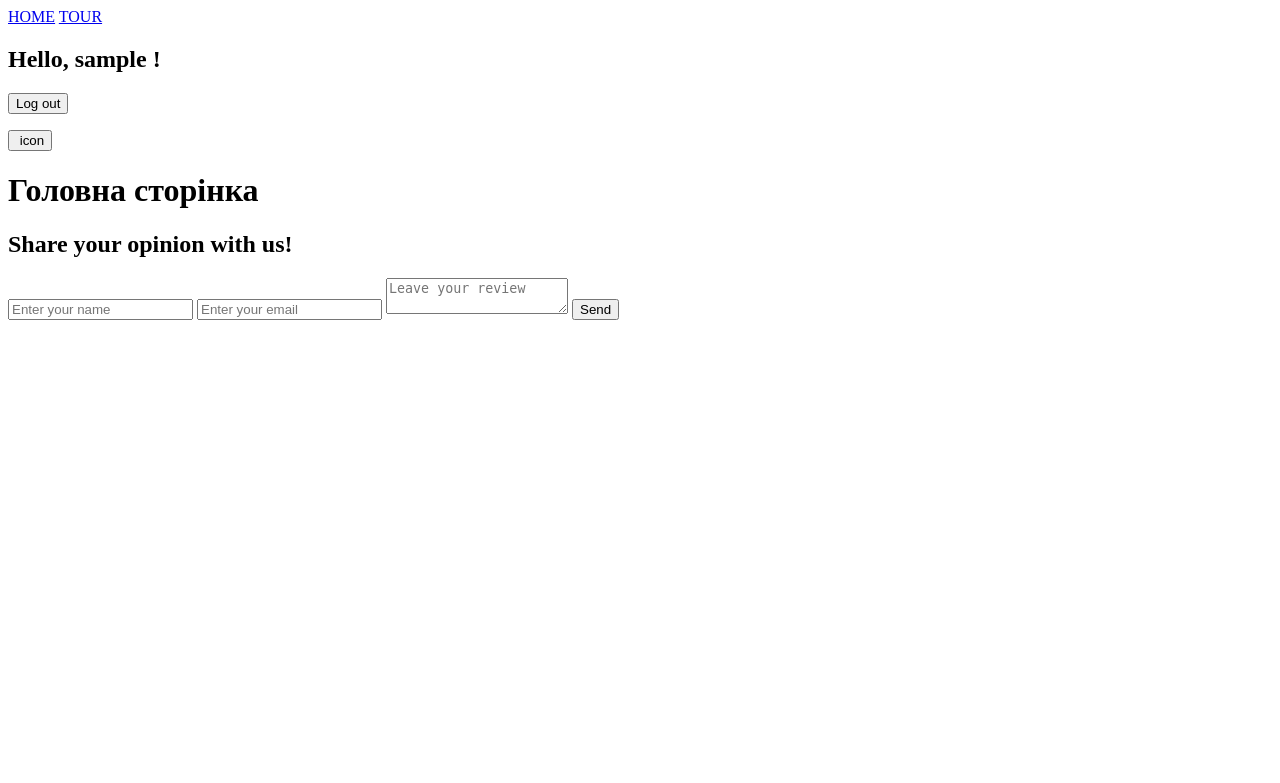
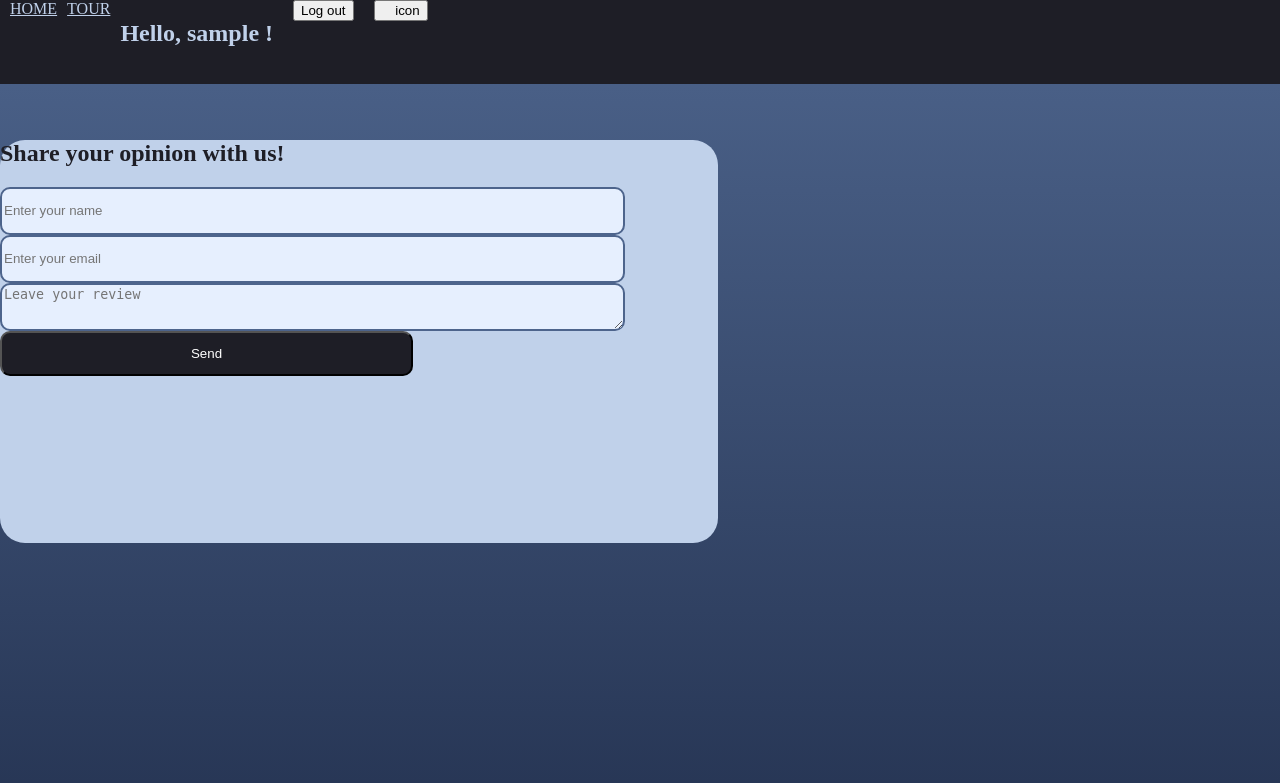
Before and after one commit to YuliiaKavunenko/FlaskWebsite, a Python web app: template home/templates/home.html in a window 1280 px wide. Shown: the top 783 px of the page. Run offline with Jinja, Linux system fonts and the light colour scheme; the template is opened without the code that fills it: most values are stand-ins (such as "Sample title", 1, 10 or a date in 2020).

Commit message:
add styles to home app and update tour app

```diff
--- a/home/app.py
+++ b/home/app.py
@@ -3,5 +3,7 @@ import flask
 home_app = flask.Blueprint(
     name = "home",
     import_name = "home",
-    template_folder = "templates"
+    template_folder = "templates",
+    static_folder = "static",
+    static_url_path = "/home/"
 )
--- /dev/null
+++ b/home/static/css/home.css
@@ -0,0 +1,68 @@
+/*
+Если по:
+
+- id - #название
+- class - .название
+- name - название-тега(h1)['название']
+- тег - тег (h1, h2)
+
+*/
+body{
+    margin: 0px;
+    background: linear-gradient(to bottom, #4D648C, #273655);
+}
+#block-links{
+    display: flex;
+    width: 100% ;
+    height: 84px ;
+    background-color: #1E1E26 ;
+    flex-direction: row;
+}
+#block-links *{
+    margin-left: 10px;
+}
+a, h2{
+    color: #C0D1EA;
+}
+#review-form{
+    width: 718px ;
+    height: 403px ;
+    background-color: #C0D1EA ;
+    border-radius: 25px ;
+}
+
+#review-form h2 {
+    color: #1E1E26;
+}
+
+#name-input{
+    width: 625px ;
+    height: 48px ;
+    background-color: #E6EFFE ;
+    border: 2px solid #4D648C ;
+    border-radius: 10px; ;
+}
+
+#email-input{
+    width: 625px ;
+    height: 48px ;
+    background-color: #E6EFFE ;
+    border: 2px solid #4D648C ;
+    border-radius: 10px;
+}
+
+#review-input{
+    width: 625px ;
+    height: 48px ;
+    background-color: #E6EFFE ;
+    border: 2px solid #4D648C ;
+    border-radius: 10px;
+}
+
+#send-button{
+    width: 413px ;
+    height: 45px ;
+    background-color: #1E1E26 ;
+    border-radius: 10px;
+    color: white;
+}
--- a/home/templates/home.html
+++ b/home/templates/home.html
@@ -4,16 +4,21 @@
     Home
 {% endblock %}
 
+{% block head %} <!-- в блоке head можно подключать css i js -->
+    <link rel="stylesheet" href="{{ url_for('home.static', filename='css/home.css') }}">
+{% endblock %}
+
 {% block content %}
-    <h1>Головна сторінка</h1>
-    <form method="post" name = "user-review">
+    <br><br>
+    <!-- <h1>Головна сторінка</h1> -->
+    <form method="post" name = "user-review" id = "review-form" >
         <h2>
             Share your opinion with us!
         </h2>
-        <input type = "text" name = "name" placeholder = "Enter your name">
-        <input type = "email" name = "email" placeholder = "Enter your email">
-        <textarea name = "review" placeholder = "Leave your review"></textarea>
-        <button name = "send-button">Send</button>
+        <input type = "text" name = "name" placeholder = "Enter your name" id = "name-input">
+        <input type = "email" name = "email" placeholder = "Enter your email" id = "email-input">
+        <textarea name = "review" placeholder = "Leave your review" id = "review-input"></textarea>
+        <button name = "send-button" id = "send-button">Send</button>
 
     </form>
     <div id = "message-window">
--- a/main/__init__.py
+++ b/main/__init__.py
@@ -1,4 +1,4 @@
 from .urls import *
-from .settings import project
+from .settings import project, db
 
 from .login_manager import *
--- a/main/templates/base.html
+++ b/main/templates/base.html
@@ -3,7 +3,6 @@
             <meta charset="UTF-8">
             <meta name="viewport" content="width=device-width, initial-scale=1.0">
             <title>{% block title %}{% endblock %}</title>
-            <!-- <script src = "{{ url_for('static', filename = 'js/') }}" defer></script> -->
             <script src = "{{ url_for('user.static', filename = 'js/user.js') }}" defer></script>
 
             {% block head %}
@@ -12,7 +11,7 @@
         </head>
 
     <body>
-        <div id = "block-links">
+        <header id = "block-links">
             <a href="/">HOME</a>
             <a href="/tour">TOUR</a>
             {% if username == "none" %}
@@ -36,7 +35,8 @@
                     icon
                 </button>
             </form>
-        </div>
+        </header>
+
         {% block content %}
         {% endblock %}
     </body>
```
Also changed, not shown: tour/views.py (+25 -1 lines), main/instance/data.db/data.db, 1 other file.
